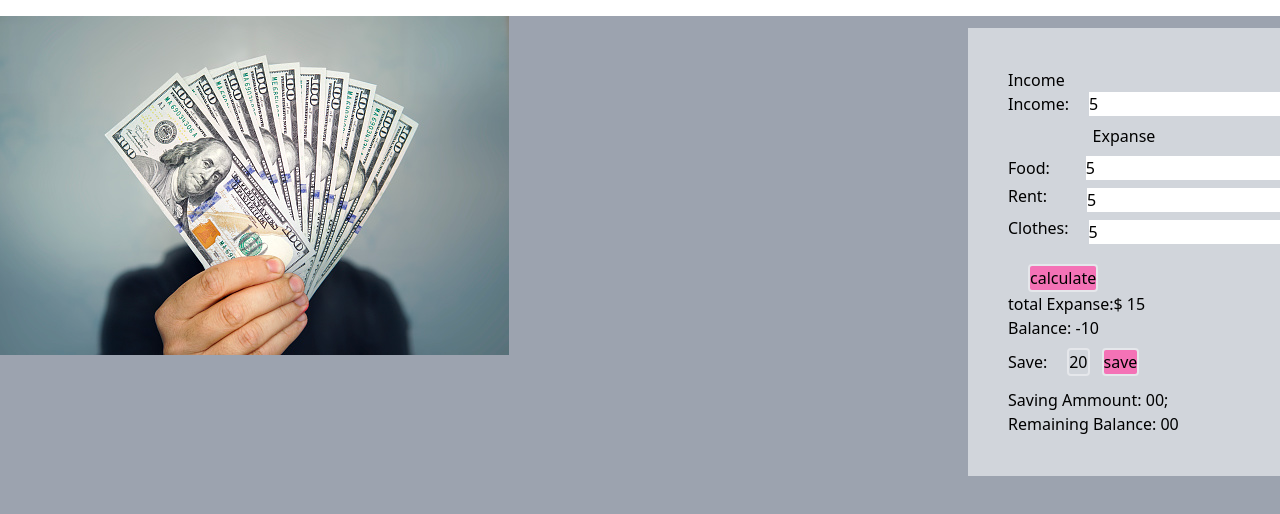
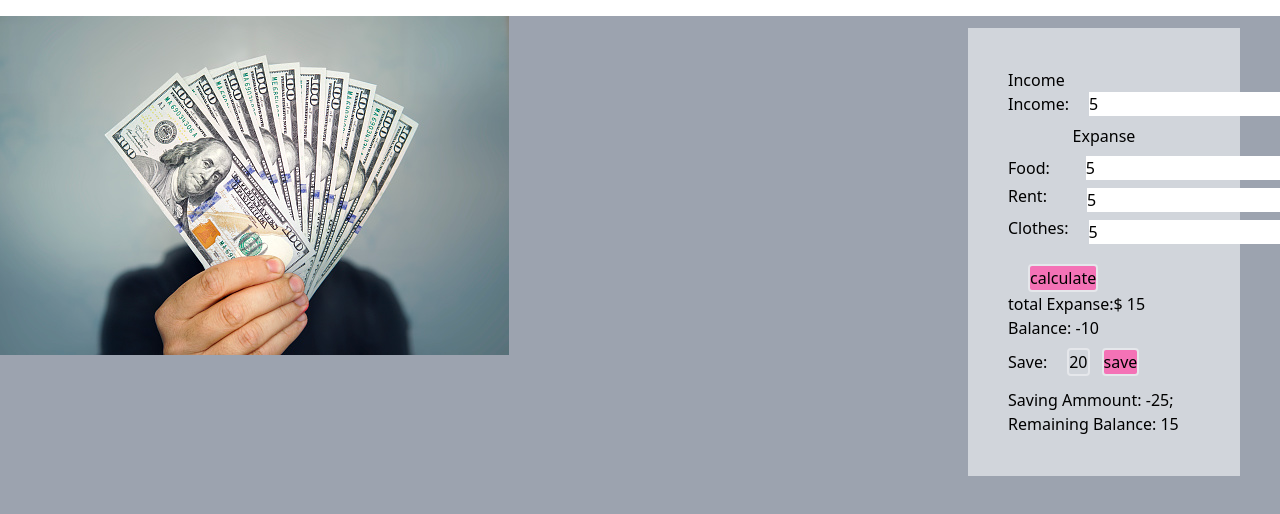
Before and after one commit to NazmulAlamShawon/my-Budget, a plain HTML site: page index.html in a window 1280 px wide. Both pictures are taken after typing "5", "5", "5", "5" into the empty fields and a click on the button "calculate". Shown: the part 80-594 px from the top of the page. Drawn offline with nearby package versions, Linux system fonts and the light colour scheme.

Commit message:
design cheack

```diff
--- a/index.html
+++ b/index.html
@@ -20,7 +20,7 @@
                   <div class="box h-96"> <img src="img/money.jpg" class="" alt=""></div>
                   <div class="box ">
                       <!-- // budget from -->
-                       <div class="budget-from p-10 mt-3 ml-80  bg-gray-300 ">
+                       <div class="budget-from p-10 mt-3 ml-80 mr-10 bg-gray-300 ">
 
                                <h2>Income</h2>
                                <div class=" flex items-center justify-items-center ">
--- a/js/app.js
+++ b/js/app.js
@@ -9,7 +9,9 @@ function myExpanse(){
      const clothes = parseFloat(clothesAmount);
      const expanseTotal =  document.getElementById('expanse-total').innerHTML=(foodName+rentName+clothes);
      const salaryRange = document.getElementById('balance-total').innerHTML=(salary- expanseTotal);
-     return salaryRange;
+        const savingAcount = document.getElementById('savingAccount').innerHTML=(salaryRange - expanseTotal);
+     const remainBalance = document.getElementById('remaing-balance').innerHTML=(salaryRange- savingAcount );
+     return remainBalance;
 
 
 
```
